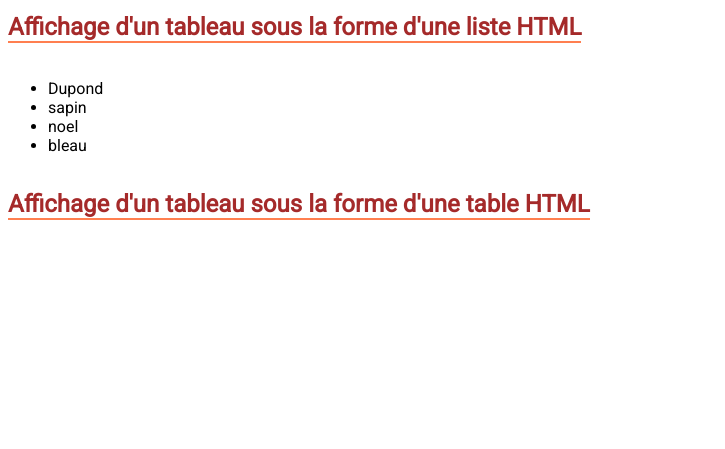
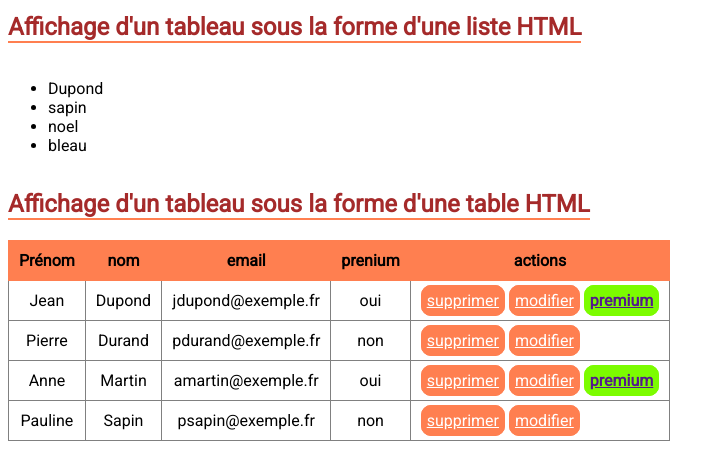
Before and after one commit to mat25/CSS, a PHP site: page /tableaux.php in a window 1280 px wide. Shown: the part 477-926 px from the top of the page, without its empty margins (0-725 px from the left). Before the commit the page ends 697 px from the top, so only its background shows below. Run offline with PHP 8.4, Linux system fonts and the light colour scheme.

Commit message:
commit test

```diff
--- a/intro-web/style.css
+++ b/intro-web/style.css
@@ -47,3 +47,41 @@ i {
     color: white;
     font-weight: bold;
 }
+
+td {
+    border: 1px solid grey;
+    padding: 10px;
+    text-align: center;
+}
+
+table {
+    border-collapse: collapse;
+}
+
+th {
+    border: 1px solid coral;
+    padding: 10px;
+    text-align: center;
+    background: coral;
+}
+
+.action {
+    text-align: left;
+    margin: 10px;
+}
+
+.premium {
+
+    padding: 5px;
+    background-color: lawngreen;
+    border: 1px solid lawngreen ;
+    border-radius: 10px;
+    font-weight: bold;
+}
+.bouton_suppr {
+    padding: 5px;
+    background-color: coral;
+    border: 1px solid coral ;
+    border-radius: 10px;
+    color: white;
+}
--- a/intro-web/tableaux.php
+++ b/intro-web/tableaux.php
@@ -49,7 +49,40 @@
     </ul>
 
     <h2>Affichage d'un tableau sous la forme d'une table HTML</h2>
+    <?php
+    $comptes = [
+            ['prenom'=>'Jean', 'nom'=>'Dupond', 'email'=>'jdupond@exemple.fr','prenium'=>true],
+            ['prenom'=>'Pierre', 'nom'=>'Durand', 'email'=>'pdurand@exemple.fr','prenium'=>false],
+            ['prenom'=>'Anne', 'nom'=>'Martin', 'email'=>'amartin@exemple.fr','prenium'=>true],
+            ['prenom'=>'Pauline', 'nom'=>'Sapin', 'email'=>'psapin@exemple.fr','prenium'=>false],
+    ]
+    ?>
+    <table>
+        <tr>
+            <th>Prénom</th>
+            <th>nom</th>
+            <th>email</th>
+            <th>prenium</th>
+            <th>actions</th>
+        </tr>
+    <?php
+    foreach ($comptes as $compte) { ?>
+        <tr>
+            <td><?php echo $compte['prenom'] ?></td>
+            <td><?php echo $compte['nom']?></td>
+            <td><?php echo $compte['email']?></td>
+            <td><?= $compte['prenium']?"oui":"non" ?></td>
+            <td class="action">
+                <a href="" class="bouton_suppr">supprimer</a>
+                <a href="" class="bouton_suppr">modifier</a>
+                <?php if ($compte['prenium']) {
+                        echo " <a href='' class='premium'>premium </a>";
+                     }?>
+            </td>
+        </tr>
 
+    <?php } ?>
+    </table>
 
 </body>
 </html>
```
